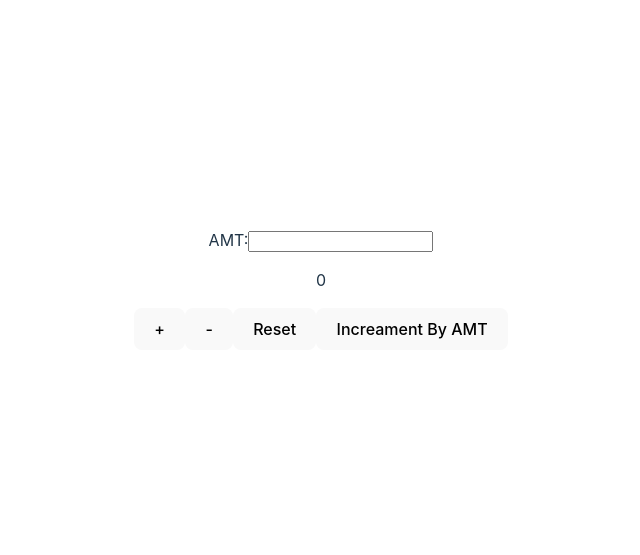
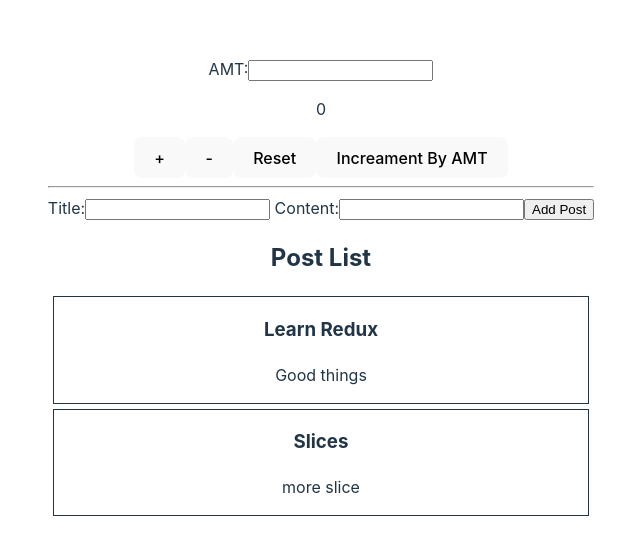
Before and after one commit to prawin3337/react-redux-toolkit, a React (Vite) app: page / in a window 1280 px wide. Shown: the part 111-666 px from the top of the page, without its empty margins (319-959 px from the left). Built offline with nearby package versions, Linux system fonts and the light colour scheme.

Commit message:
add post

```diff
--- a/src/App.tsx
+++ b/src/App.tsx
@@ -1,10 +1,15 @@
 import './App.css'
-import Counter from './features/counter/counter'
+import Counter from './features/counter/Counter'
+import { AddPost } from './features/posts/AddPost'
+import Posts from './features/posts/Posts'
 
 function App() {
   return (
     <>
       <Counter></Counter>
+      <hr/>
+      <AddPost></AddPost>
+      <Posts></Posts>
     </>
   )
 }
--- /dev/null
+++ b/src/features/posts/AddPost.tsx
@@ -0,0 +1,32 @@
+import React, { useState } from 'react'
+import { useDispatch } from 'react-redux';
+import { addPost } from './postsSlics';
+import { nanoid } from '@reduxjs/toolkit';
+
+export const AddPost = () => {
+    const [title, setTitle] = useState('');
+    const [content, setContent] = useState('');
+    const dispatch = useDispatch()
+
+    const onAddPost = (e: any) => {
+        e.preventDefault();
+        if(title && content) {
+            dispatch(addPost({ id: nanoid(), title, content }));
+            setTitle('');
+            setContent('');
+        }
+    }
+
+
+    return (
+        <section>
+            <form>
+                <label>Title:</label>
+                <input type='text' value={title} onChange={(e) => { setTitle(e.target.value) }}/>&nbsp;
+                <label>Content:</label>
+                <input type='text' value={content} onChange={(e) => { setContent(e.target.value) }} />
+                <input type='submit' value="Add Post" onClick={(e) => { onAddPost(e)}}/>
+            </form>
+        </section>
+    )
+}
--- /dev/null
+++ b/src/features/posts/Posts.tsx
@@ -0,0 +1,23 @@
+import React from 'react'
+import { useSelector } from 'react-redux'
+import { selectAllPosts } from './postsSlics';
+
+const Posts = () => {
+    const posts = useSelector(selectAllPosts)
+
+    return (
+        <section>
+            <h2>Post List</h2>
+            {
+                posts.map((post: {id: string, title: string, content: string}) =>
+                    <article key={post.id} style={{border: '1px solid', margin: '5px'}}>
+                        <h3>{post.title}</h3>
+                        <p>{post.content}</p>
+                    </article>
+                )
+            }
+        </section>
+    )
+}
+
+export default Posts
--- /dev/null
+++ b/src/features/posts/postsSlics.ts
@@ -0,0 +1,21 @@
+import { createSlice } from "@reduxjs/toolkit";
+
+const initialState = [
+    { id: '1', title: 'Learn Redux', content: 'Good things' },
+    { id: '2', title: 'Slices ', content: 'more slice' }
+]
+
+const postSlice = createSlice({
+    name: 'posts',
+    initialState,
+    reducers: {
+        addPost: (state, action) => {
+            state.push(action.payload);
+        }
+    }
+})
+
+// If change data structure in future.
+export const selectAllPosts = (state: any) => state.posts;
+export const { addPost } = postSlice.actions;
+export default postSlice.reducer;
--- a/src/store.ts
+++ b/src/store.ts
@@ -1,8 +1,10 @@
 import { configureStore } from '@reduxjs/toolkit';
 import counterReducer from './features/counter/counterSlice';
+import postsReducer from './features/posts/postsSlics';
 
 export const store = configureStore({
     reducer: {
-        counter: counterReducer
+        counter: counterReducer,
+        posts: postsReducer
     }
 })
```
